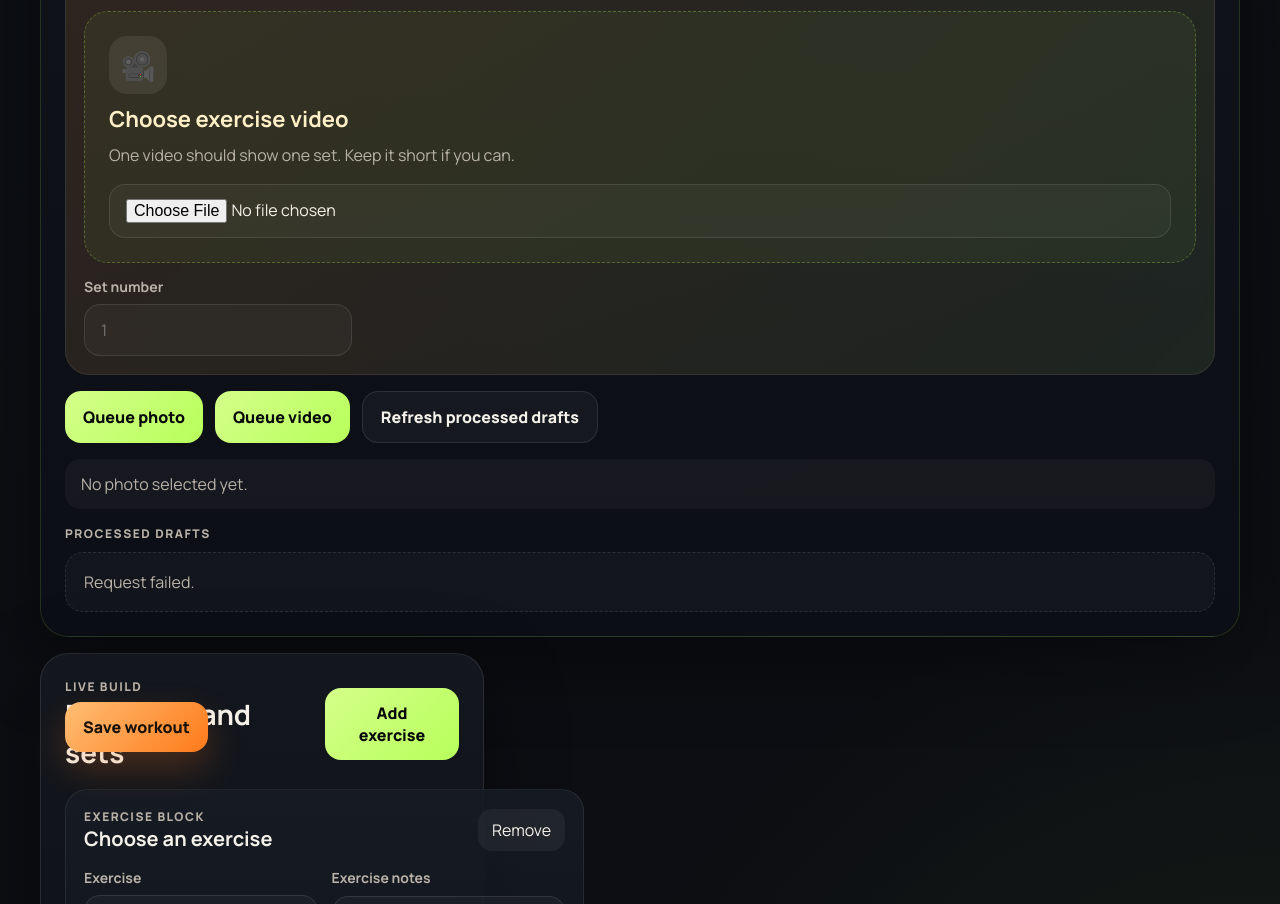
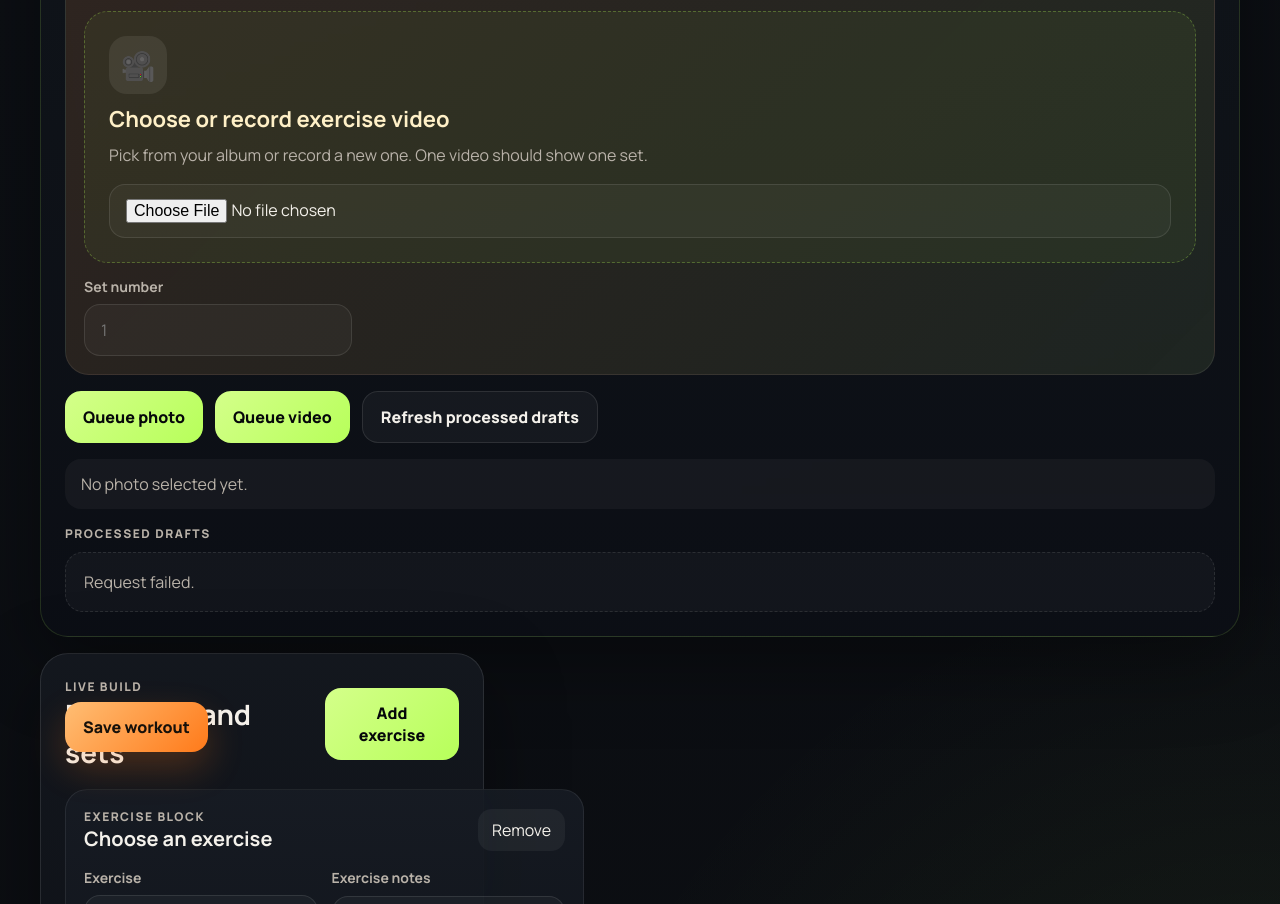
Before and after one commit to EL-shinchan/mini-todo, a website: page workout-tracker/public/workout.html in a window 1280 px wide. Shown: the part 1520-2424 px from the top of the page. Drawn offline with Linux system fonts and the light colour scheme; no server answers.

Commit message:
Allow choosing workout videos from album

```diff
--- a/workout-tracker/public/workout.html
+++ b/workout-tracker/public/workout.html
@@ -124,9 +124,9 @@
 
           <label class="photo-drop-zone video-drop-zone" for="workoutVideoInput">
             <span class="photo-drop-icon">🎥</span>
-            <strong>Choose exercise video</strong>
-            <span>One video should show one set. Keep it short if you can.</span>
-            <input type="file" id="workoutVideoInput" accept="video/*" capture="environment" />
+            <strong>Choose or record exercise video</strong>
+            <span>Pick from your album or record a new one. One video should show one set.</span>
+            <input type="file" id="workoutVideoInput" accept="video/*" />
           </label>
 
           <video class="video-preview hidden" id="videoPreview" controls muted playsinline></video>
```
